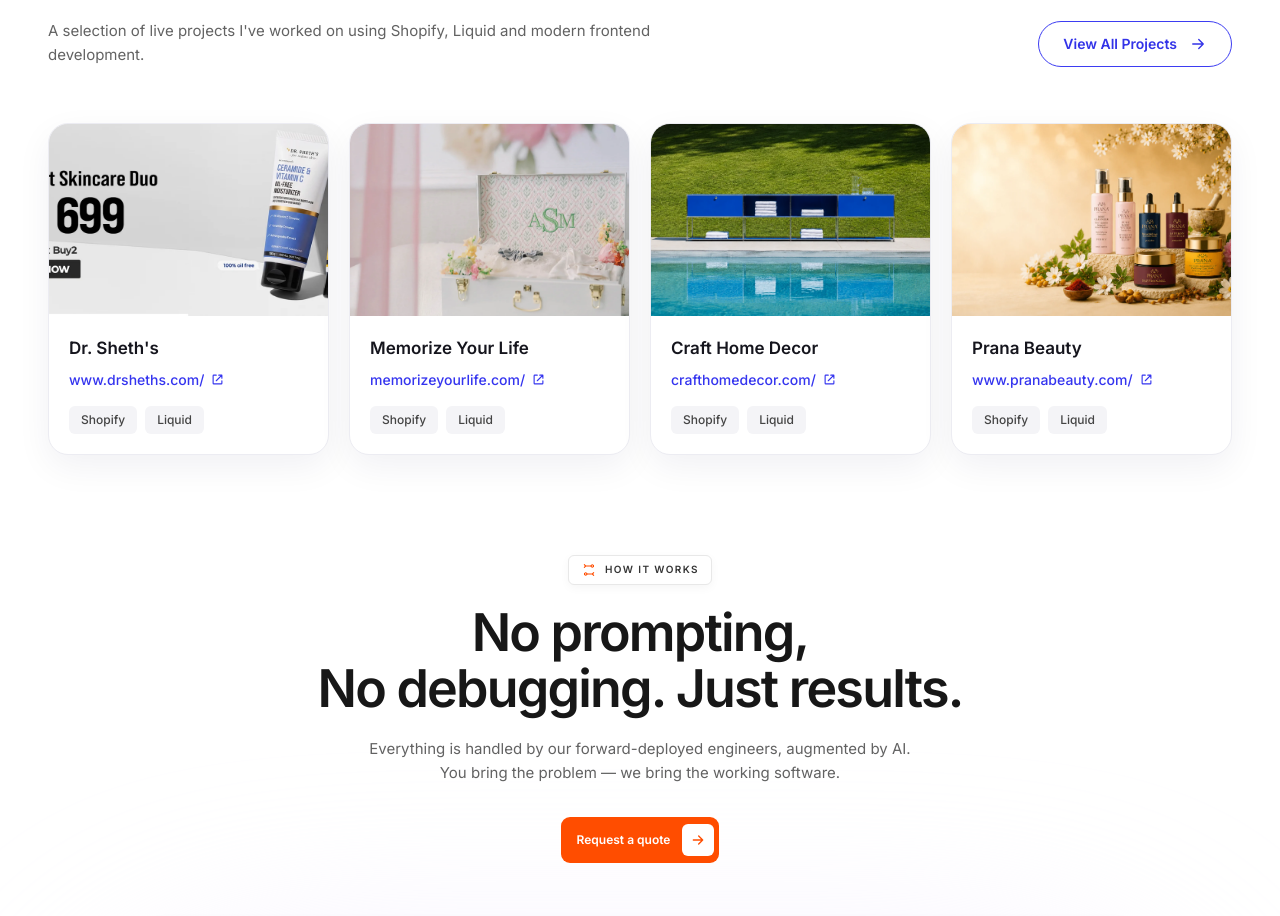
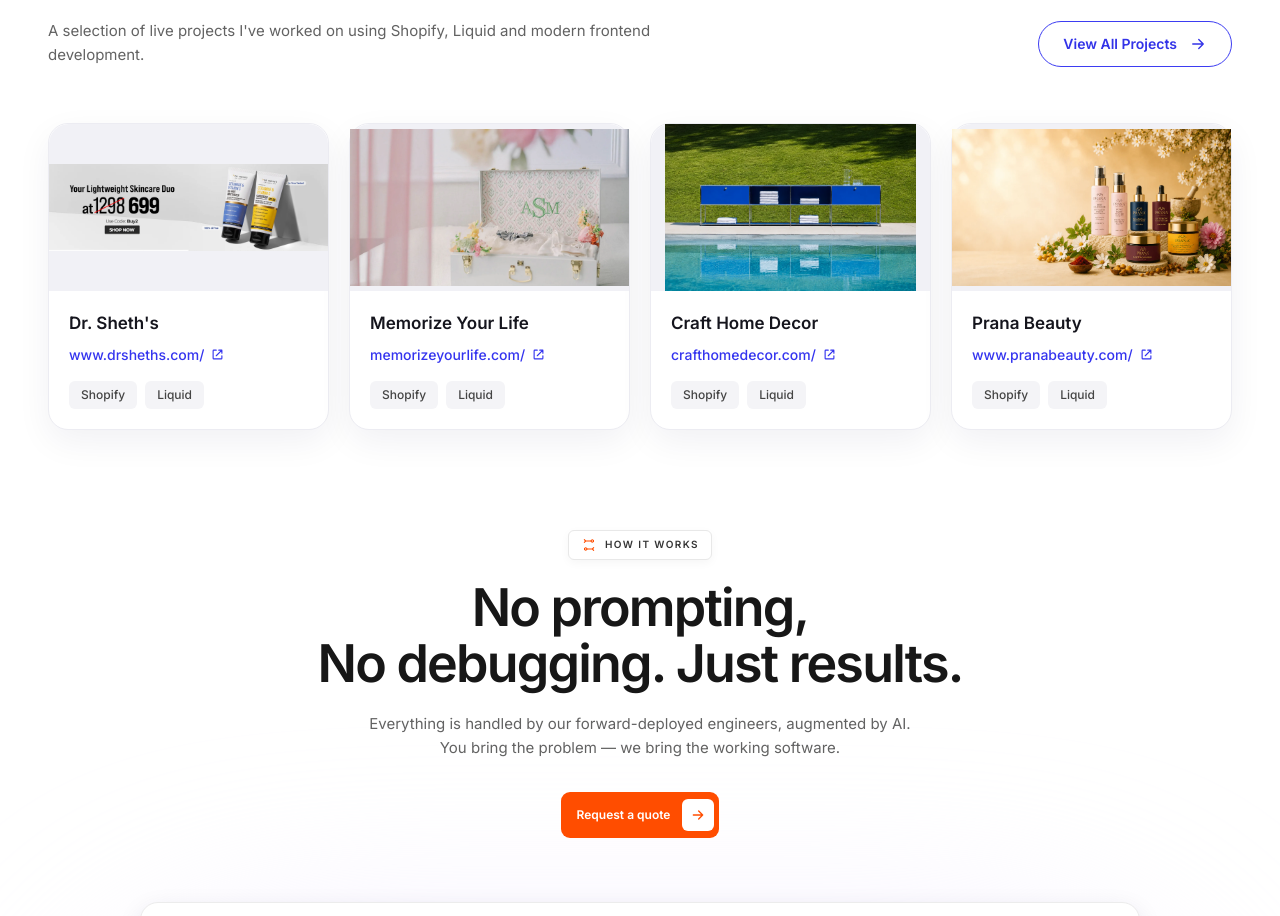
Before and after one commit to shivanithakur90/my-dev-website, a Next.js app: page / in a window 1280 px wide. Shown: the part 2560-3476 px from the top of the page. Built offline with nearby package versions, Linux system fonts and the light colour scheme.

Commit message:
Prevent project images from being cropped

```diff
--- a/components/home/WorkedOnSection.tsx
+++ b/components/home/WorkedOnSection.tsx
@@ -88,17 +88,16 @@
               href={project.url}
               target="_blank"
               rel="noopener noreferrer"
-              className="group overflow-hidden rounded-[20px] border border-[#ececf2] bg-white shadow-[0_12px_35px_rgba(20,20,60,0.06)] transition duration-300 hover:-translate-y-2 hover:shadow-[0_20px_55px_rgba(20,20,60,0.12)]"
+              className="group rounded-[20px] border border-[#ececf2] bg-white shadow-[0_12px_35px_rgba(20,20,60,0.06)] transition duration-300 hover:-translate-y-2 hover:shadow-[0_20px_55px_rgba(20,20,60,0.12)]"
             >
-              <div className="relative aspect-[1.45/1] overflow-hidden bg-[#f1f1f6]">
+              <div className="relative aspect-[5/3] rounded-t-[20px] bg-[#f1f1f6]">
                 <Image
                   src={project.image}
                   alt={project.title}
                   fill
                   sizes="(max-width: 640px) 100vw, (max-width: 1024px) 50vw, 25vw"
-                  className="h-full w-full object-cover transition duration-500 group-hover:scale-[1.04]"
+                  className="h-full w-full object-contain"
                 />
-                <div className="absolute inset-0 bg-black/0 transition duration-300 group-hover:bg-black/[0.04]" />
               </div>
 
               <div className="p-5">
```
